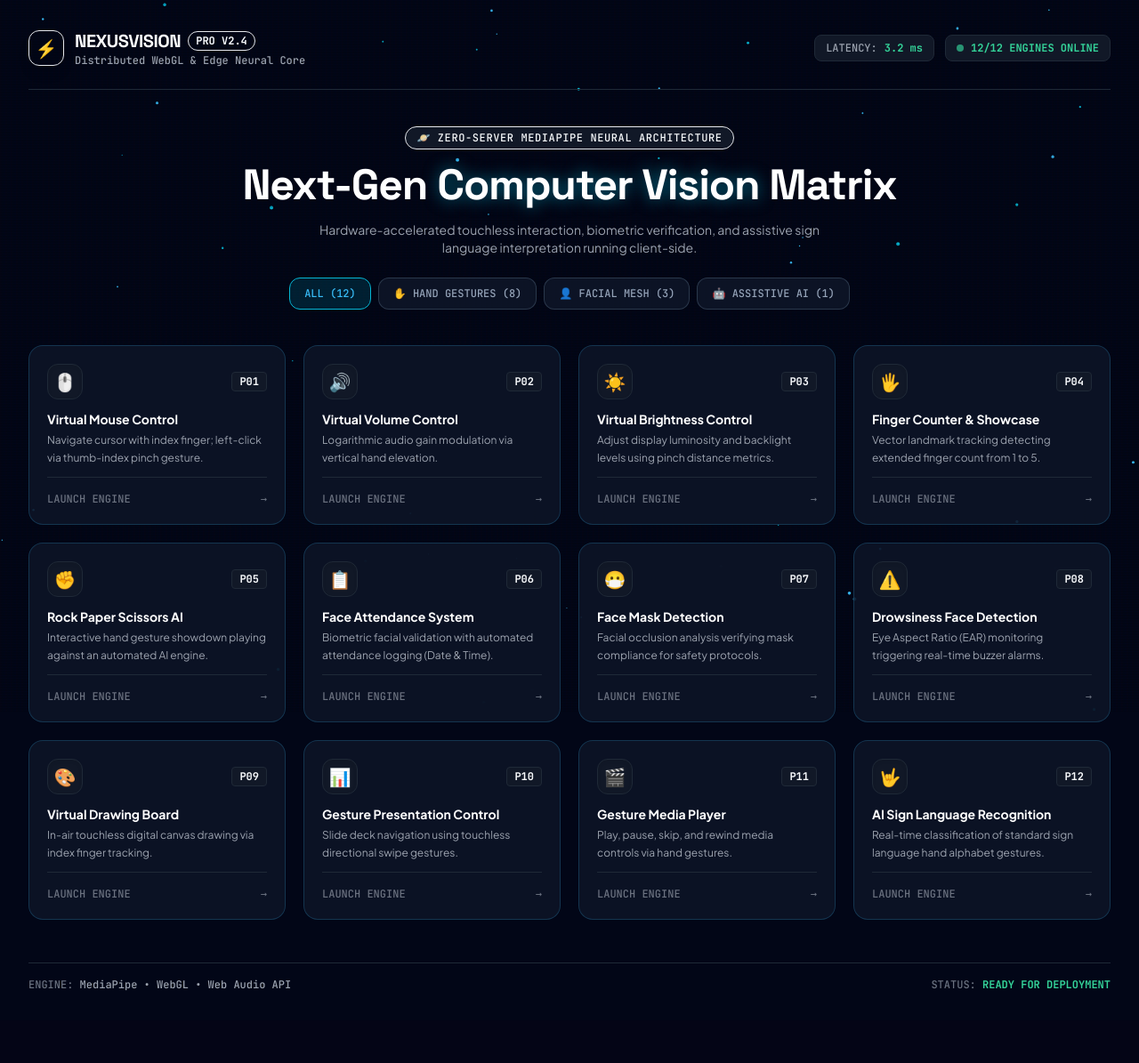
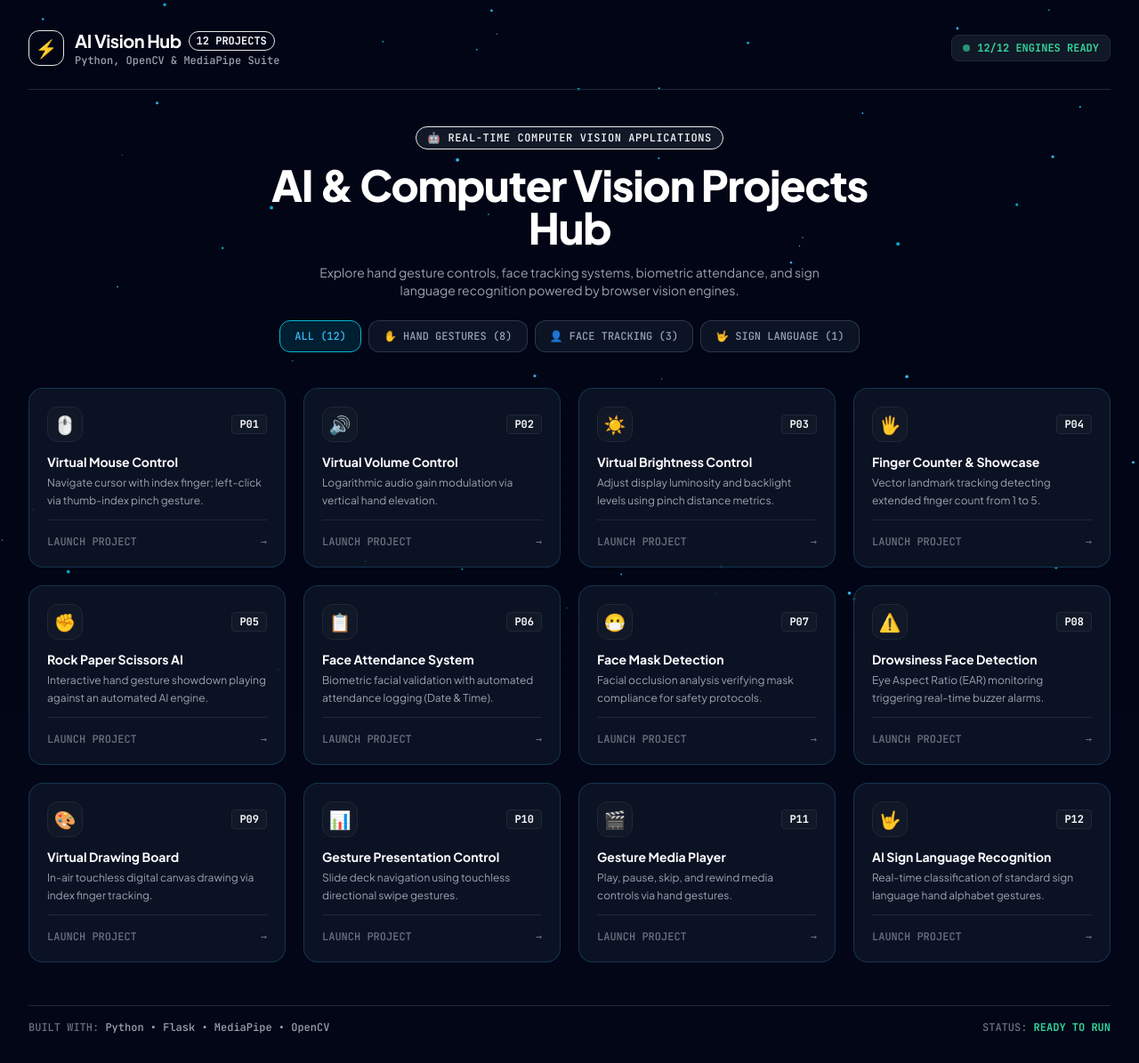
Before and after one commit to kaingadeshubham45/IOT-portfolio, a Flask app: page / in a window 1280 px wide. Shown: the whole page at 89% size. Before the commit the page ends 1114 px from the top, so only its background shows below. Run offline with Flask 3, Linux system fonts and the light colour scheme.

Commit message:
Simplify homepage text while keeping robust styling and layout

```diff
--- a/templates/index.html
+++ b/templates/index.html
@@ -3,18 +3,11 @@
 <head>
     <meta charset="UTF-8">
     <meta name="viewport" content="width=device-width, initial-scale=1.0">
-    <title>NEXUS-VISION // 12-Core Edge AI Hub</title>
+    <title>AI &amp; Computer Vision Projects Hub</title>
     <!-- Standalone Compiled Tailwind CSS CDN -->
     <link rel="stylesheet" href="https://cdnjs.cloudflare.com/ajax/libs/tailwindcss/2.2.19/tailwind.min.css" crossorigin="anonymous" />
-    <link href="https://fonts.googleapis.com/css2?family=Plus+Jakarta+Sans:wght@400;500;600;700;800&family=JetBrains+Mono:wght@500;700;800&family=Space+Grotesk:wght@600;700;900&display=swap" rel="stylesheet">
+    <link href="https://fonts.googleapis.com/css2?family=Plus+Jakarta+Sans:wght@400;500;600;700;800&family=JetBrains+Mono:wght@500;700;800&display=swap" rel="stylesheet">
     <style>
-        :root {
-            --neon-cyan: #06b6d4;
-            --neon-blue: #38bdf8;
-            --neon-purple: #a855f7;
-            --neon-emerald: #10b981;
-        }
-
         body {
             font-family: 'Plus Jakarta Sans', sans-serif;
             background-color: #020617;
@@ -25,7 +18,6 @@
         }
 
         .font-mono { font-family: 'JetBrains Mono', monospace; }
-        .font-display { font-family: 'Space Grotesk', sans-serif; }
 
         #bg-canvas {
             position: fixed;
@@ -44,10 +36,9 @@
             background-size: 100% 3px, 6px 100%;
             pointer-events: none;
             z-index: 1;
-            opacity: 0.5;
+            opacity: 0.4;
         }
 
-        /* Guaranteed Fallback Card Styles (works even if CDN is blocked) */
         .holo-card {
             background: rgba(15, 23, 42, 0.75);
             backdrop-filter: blur(16px);
@@ -68,10 +59,6 @@
             transform: translateY(-5px);
             border-color: rgba(6, 182, 212, 0.6);
             box-shadow: 0 0 25px rgba(6, 182, 212, 0.3);
-        }
-
-        .text-glow-cyan {
-            text-shadow: 0 0 18px rgba(6, 182, 212, 0.6);
         }
 
         .project-grid {
@@ -113,21 +100,17 @@
                 </div>
                 <div>
                     <div class="flex items-center gap-2">
-                        <span class="font-display font-black text-xl tracking-tight text-white">NEXUS<span class="text-cyan-400">VISION</span></span>
-                        <span class="font-mono text-xs px-2 py-0.5 rounded-full bg-cyan-950 text-cyan-400 border border-cyan-800 font-bold uppercase">PRO V2.4</span>
+                        <span class="font-bold text-xl tracking-tight text-white">AI Vision <span class="text-cyan-400">Hub</span></span>
+                        <span class="font-mono text-xs px-2 py-0.5 rounded-full bg-cyan-950 text-cyan-400 border border-cyan-800 font-semibold uppercase">12 Projects</span>
                     </div>
-                    <p class="font-mono text-xs text-gray-400">Distributed WebGL &amp; Edge Neural Core</p>
+                    <p class="font-mono text-xs text-gray-400">Python, OpenCV &amp; MediaPipe Suite</p>
                 </div>
             </div>
 
             <div class="flex items-center gap-3 text-xs font-mono">
-                <div class="hidden sm:flex items-center gap-2 px-3 py-1.5 rounded-lg bg-gray-900 border border-gray-800">
-                    <span class="text-gray-400">LATENCY:</span>
-                    <span id="tel-latency" class="text-green-400 font-bold">3.2 ms</span>
-                </div>
                 <div class="flex items-center gap-2 px-3 py-1.5 rounded-lg bg-gray-900 border border-gray-800">
                     <span class="w-2 h-2 rounded-full bg-green-400 animate-pulse"></span>
-                    <span class="text-green-400 font-bold">12/12 ENGINES ONLINE</span>
+                    <span class="text-green-400 font-bold">12/12 ENGINES READY</span>
                 </div>
             </div>
         </header>
@@ -135,23 +118,23 @@
         <!-- Hero Section -->
         <section class="text-center py-10 space-y-4 max-w-3xl mx-auto">
             <div class="inline-flex items-center gap-2 px-3 py-1 rounded-full bg-gray-900 border border-cyan-500/40 text-cyan-300 font-mono text-xs uppercase tracking-wider">
-                🪐 Zero-Server MediaPipe Neural Architecture
+                🤖 Real-Time Computer Vision Applications
             </div>
 
-            <h1 class="font-display text-3xl sm:text-5xl font-extrabold tracking-tight text-white">
-                Next-Gen <span class="text-cyan-400 text-glow-cyan">Computer Vision</span> Matrix
+            <h1 class="text-3xl sm:text-5xl font-extrabold tracking-tight text-white">
+                AI &amp; Computer Vision <span class="text-cyan-400">Projects Hub</span>
             </h1>
 
             <p class="text-xs sm:text-sm text-gray-400 max-w-xl mx-auto leading-relaxed">
-                Hardware-accelerated touchless interaction, biometric verification, and assistive sign language interpretation running client-side.
+                Explore hand gesture controls, face tracking systems, biometric attendance, and sign language recognition powered by browser vision engines.
             </p>
 
             <!-- Filters -->
             <div class="flex flex-wrap justify-center gap-2 pt-2 font-mono">
                 <button onclick="filterCards('all', event)" class="filter-btn active">ALL (12)</button>
                 <button onclick="filterCards('hands', event)" class="filter-btn">✋ HAND GESTURES (8)</button>
-                <button onclick="filterCards('face', event)" class="filter-btn">👤 FACIAL MESH (3)</button>
-                <button onclick="filterCards('ai', event)" class="filter-btn">🤖 ASSISTIVE AI (1)</button>
+                <button onclick="filterCards('face', event)" class="filter-btn">👤 FACE TRACKING (3)</button>
+                <button onclick="filterCards('ai', event)" class="filter-btn">🤟 SIGN LANGUAGE (1)</button>
             </div>
         </section>
 
@@ -181,7 +164,7 @@
                 </div>
 
                 <div class="pt-4 mt-3 border-t border-gray-800 flex items-center justify-between font-mono text-xs text-gray-500 group-hover:text-cyan-400">
-                    <span>LAUNCH ENGINE</span>
+                    <span>LAUNCH PROJECT</span>
                     <span>&rarr;</span>
                 </div>
             </a>
@@ -191,10 +174,10 @@
         <!-- Footer -->
         <footer class="pt-4 border-t border-gray-800 flex flex-col sm:flex-row items-center justify-between gap-2 font-mono text-xs text-gray-500">
             <div>
-                <span>ENGINE:</span> <span class="text-gray-400">MediaPipe &bull; WebGL &bull; Web Audio API</span>
+                <span>BUILT WITH:</span> <span class="text-gray-400">Python &bull; Flask &bull; MediaPipe &bull; OpenCV</span>
             </div>
             <div>
-                <span>STATUS:</span> <span class="text-green-400 font-bold">READY FOR DEPLOYMENT</span>
+                <span>STATUS:</span> <span class="text-green-400 font-bold">READY TO RUN</span>
             </div>
         </footer>
 
@@ -258,11 +241,6 @@
                 }
             });
         }
-
-        setInterval(() => {
-            const latEl = document.getElementById('tel-latency');
-            if (latEl) latEl.innerText = `${(2.8 + Math.random() * 0.8).toFixed(1)} ms`;
-        }, 2000);
     </script>
 </body>
 </html>
```
